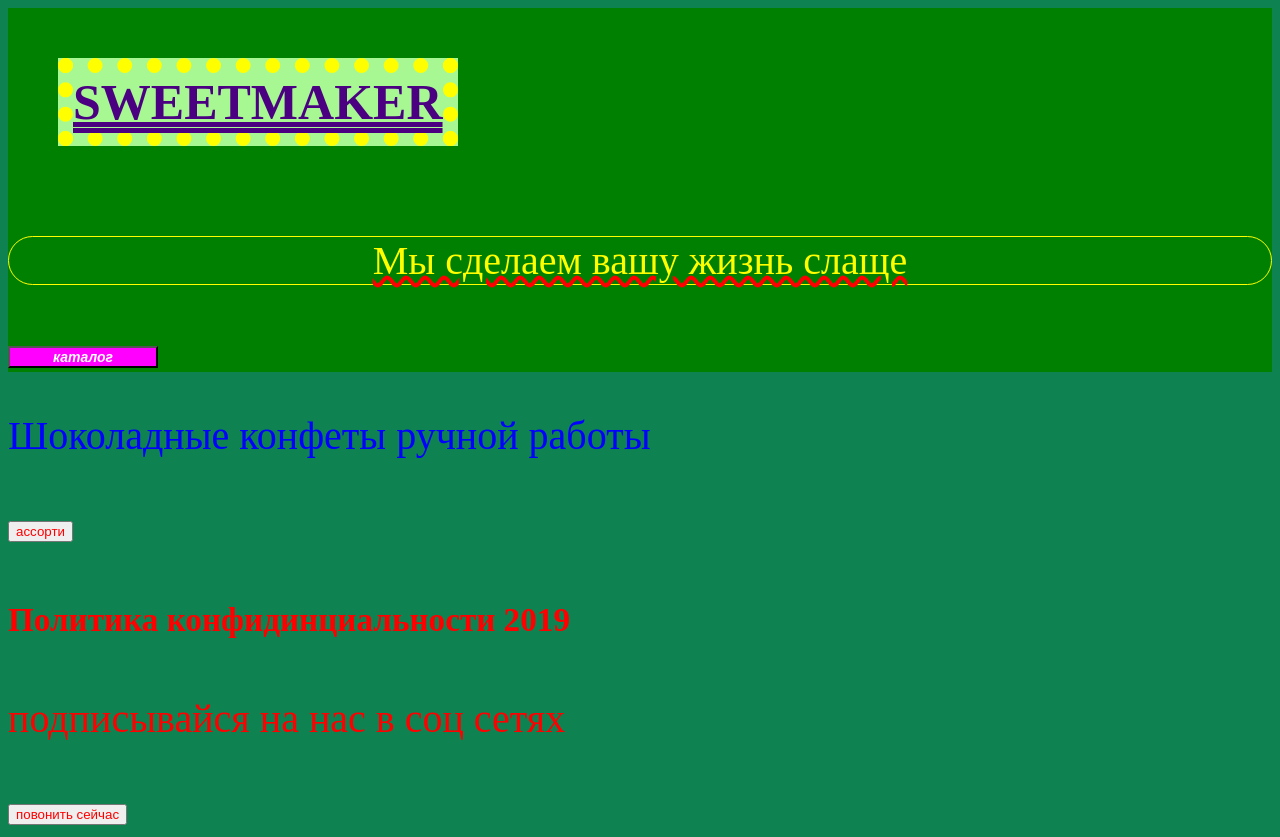
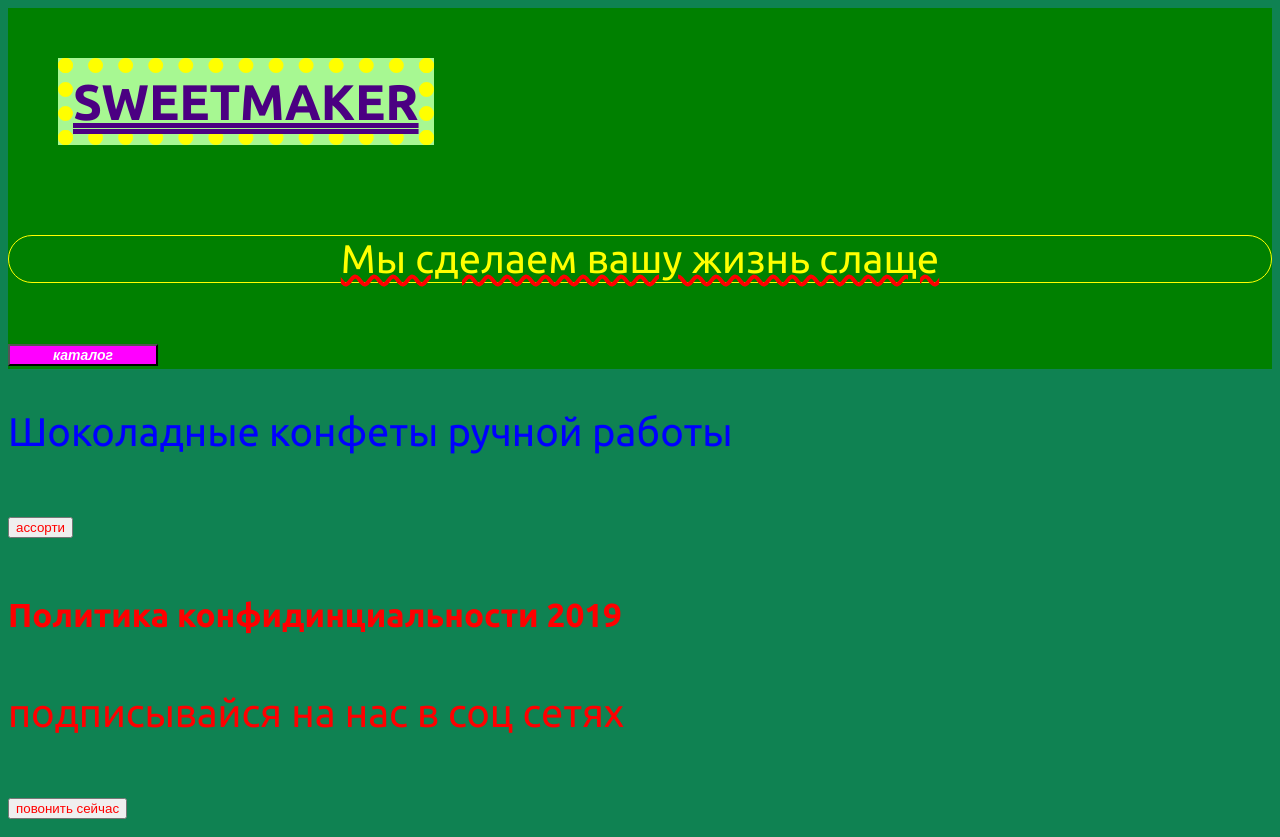
Before and after one commit to WebHeroSchool/OlgaMyakshina, a plain HTML site: page index.html in a window 1280 px wide. Drawn offline with Linux system fonts and the light colour scheme.

Commit message:
подключение шрифтов

```diff
--- a/css/style.css
+++ b/css/style.css
@@ -1,4 +1,23 @@
+/* ubuntu-regular - latin_cyrillic */
+@font-face {
+  font-family: 'Ubuntu';
+  font-style: normal;
+  font-weight: 400;
+  src: url('../fonts/ubuntu-v14-latin_cyrillic-regular.woff2') format('woff2'), /* Chrome 26+, Opera 23+, Firefox 39+ */
+       url('../fonts/ubuntu-v14-latin_cyrillic-regular.woff') format('woff'); /* Chrome 6+, Firefox 3.6+, IE 9+, Safari 5.1+ */
+}
+/* ubuntu-700 - latin_cyrillic */
+@font-face {
+  font-family: 'Ubuntu';
+  font-style: normal;
+  font-weight: 700;
+  src: url('../fonts/ubuntu-v14-latin_cyrillic-700.woff2') format('woff2'), /* Chrome 26+, Opera 23+, Firefox 39+ */
+       url('../fonts/ubuntu-v14-latin_cyrillic-700.woff') format('woff'); /* Chrome 6+, Firefox 3.6+, IE 9+, Safari 5.1+ */
+}
+
 .header__title{
+  font-family: 'Ubuntu', Arial, sans-serif;
+  font-weight: 700;
   color: #4B0082;
   font-size: 50px;
   margin: 50px;
@@ -41,6 +60,8 @@
   background-color: green;
 }
 body{
+  font-family: 'Ubuntu', Arial, sans-serif;
+  font-weight: 400;
   font-size: 40px;
 }
 button[name]{
```
Also changed, not shown: fonts/ubuntu-v14-latin_cyrillic-700.woff (added), fonts/ubuntu-v14-latin_cyrillic-700.woff2 (added), fonts/ubuntu-v14-latin_cyrillic-regular.woff (added), fonts/ubuntu-v14-latin_cyrillic-regular.woff2 (added).
